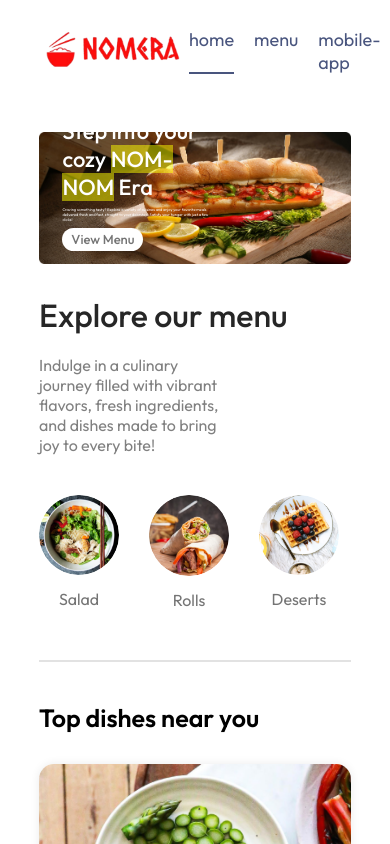
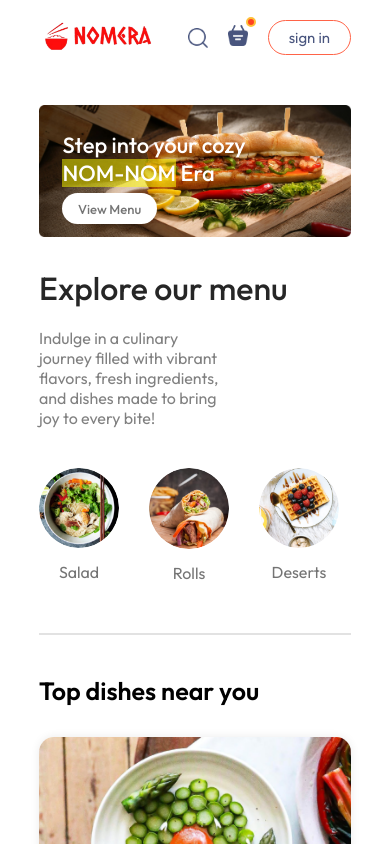
Before and after one commit to abhiraminair2004/NOMERA-Food-Delivery, a React (Vite) app in the folder frontend/: page / in a window 390 px wide. Shown: the top 844 px of the page. Built offline with nearby package versions, Linux system fonts and the light colour scheme; a web font is replaced by a local one.

Commit message:
header responsive

```diff
--- a/frontend/src/components/Header/Header.css
+++ b/frontend/src/components/Header/Header.css
@@ -37,3 +37,19 @@
 .nomnom{
     background-color: rgba(255, 255, 0, 0.5);
 }
+@media(max-width:1050px){
+    .header-contents{
+        max-width: 45%;
+    }
+}
+@media(max-width:750px){
+    .header-contents{
+        max-width: 65%;
+    }
+    .header-contents p{
+        display: none;
+    }
+    .header-contents button{
+        padding: 2vw 4vw;
+    }
+}
--- a/frontend/src/components/Navbar/Navbar.css
+++ b/frontend/src/components/Navbar/Navbar.css
@@ -54,3 +54,45 @@
     right: -8px;
     border: 2px solid rgb(255, 192, 56);
 }
+@media(max-width:1050px){
+    .navbar .logo{
+        width: 140px;
+    }
+    .navbar-menu{
+        gap: 20px;
+        font-size: 17px;
+    }
+    .navbar-right{
+        gap: 30px;
+    }
+    .navbar-right img{
+        width: 22px;
+    }
+    .navbar-right button{
+        padding: 8px 25px;
+    }
+}
+@media(max-width:900px){
+    .navbar .logo{
+        width: 120px;
+    }
+    .navbar-menu{
+        gap: 15px;
+        font-size: 16px;
+    }
+    .navbar-right{
+        gap: 20px;
+    }
+    .navbar-right img{
+        width: 20px;
+    }
+    .navbar-right button{
+        padding: 7px 20px;
+        font-size: 15px;
+    }
+}
+@media(max-width:750px){
+    .navbar-menu{
+        display: none;
+    }
+}
```
